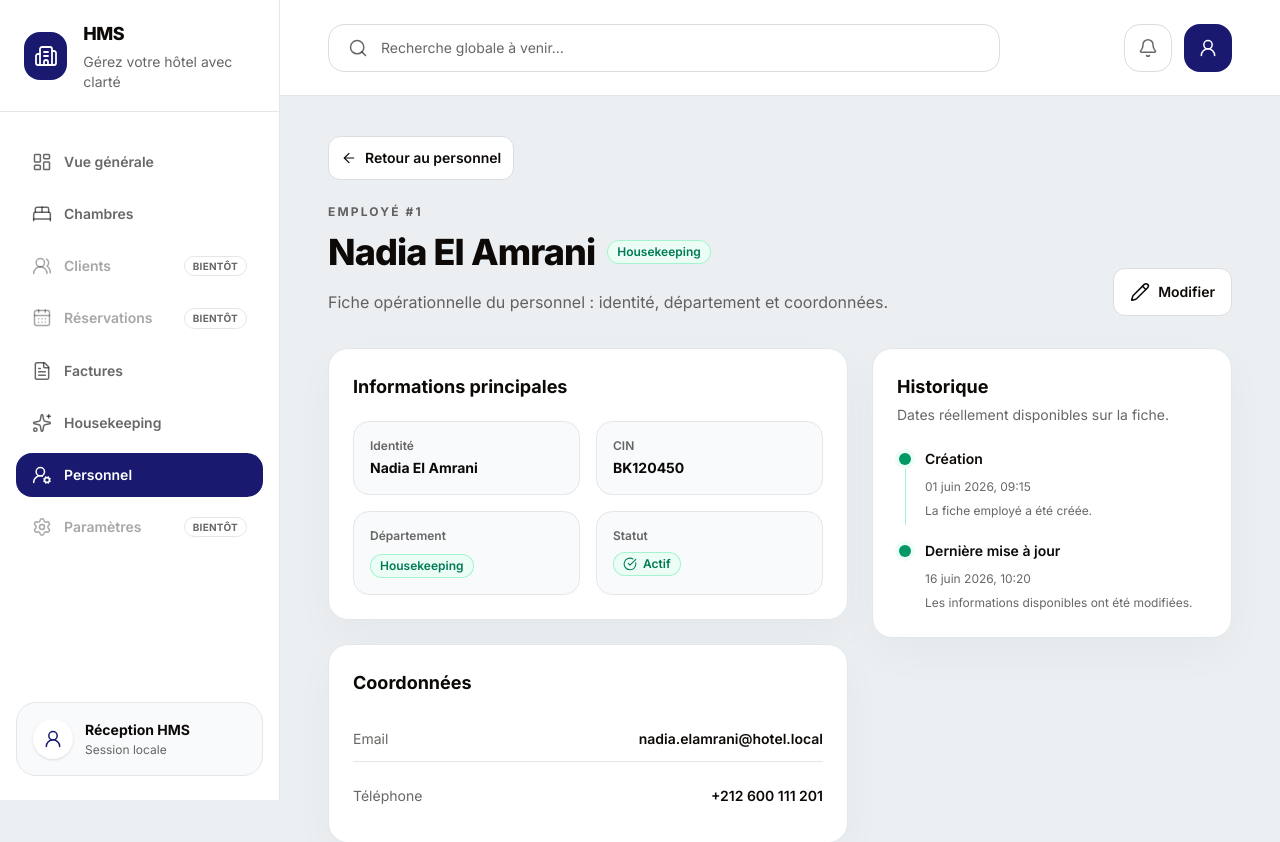
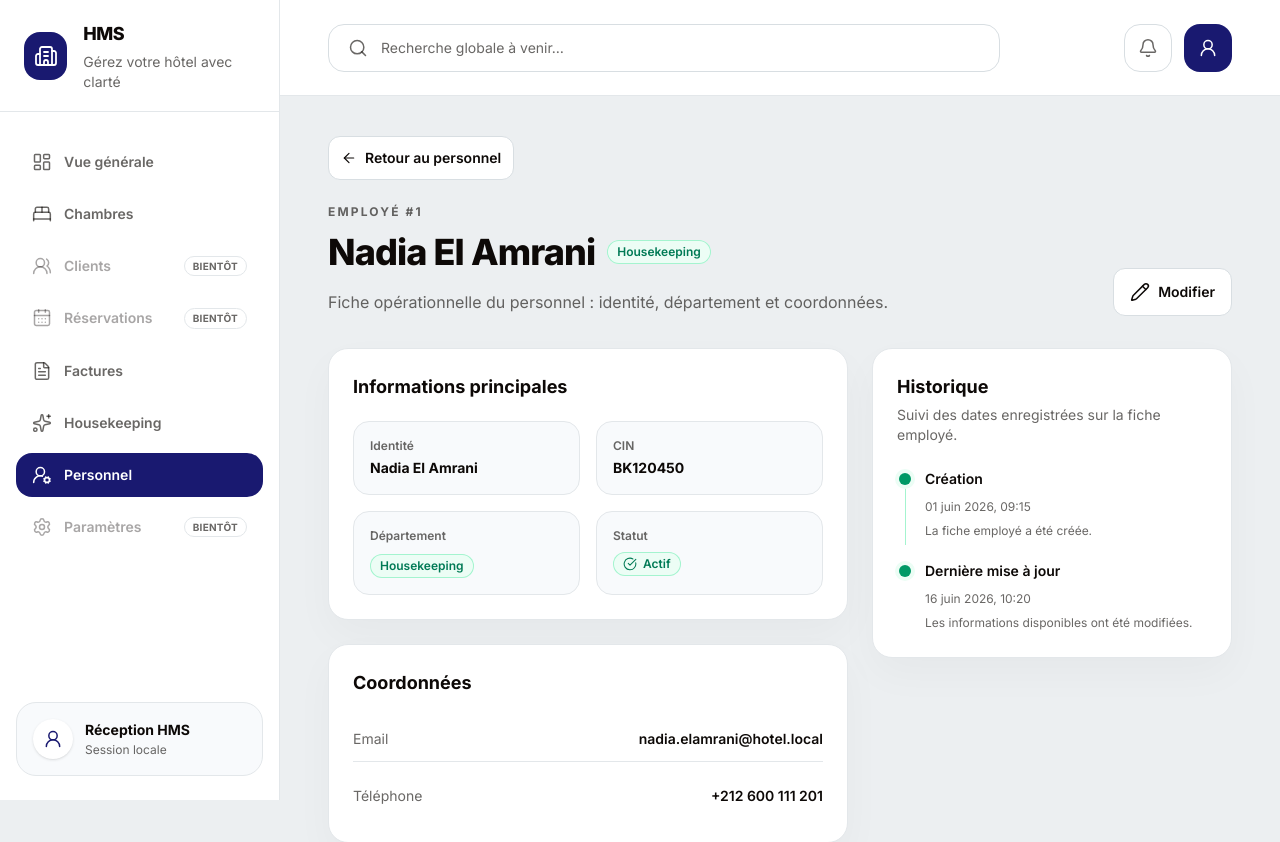
Before and after one commit to Mouad45-bit/hotel-management-system, a Next.js app in the folder frontend/: page /staff/1 in a window 1280 px wide. Shown: the top 842 px of the page. Built offline with nearby package versions, Linux system fonts and the light colour scheme; no server answers.

Commit message:
feat(staff): align employee history with invoice timeline

```diff
--- a/frontend/src/components/staff/StaffDetailClient.tsx
+++ b/frontend/src/components/staff/StaffDetailClient.tsx
@@ -150,7 +150,7 @@ export function StaffDetailClient({ employeeId }: StaffDetailClientProps) {
             date: employee.updatedAt,
             description: "Les informations disponibles ont été modifiées.",
         },
-    ];
+    ].filter((item) => Boolean(item.date));
 
     return (
         <div className="space-y-8">
@@ -255,7 +255,9 @@ export function StaffDetailClient({ employeeId }: StaffDetailClientProps) {
                 <div className="min-w-0 space-y-6">
                     <HmsCard className="p-6">
                         <h3 className="text-lg font-bold text-[var(--hms-text)]">Historique</h3>
-                        <p className="mt-1 text-sm text-[var(--hms-text-muted)]">Dates réellement disponibles sur la fiche.</p>
+                        <p className="mt-1 text-sm text-[var(--hms-text-muted)]">
+                            Suivi des dates enregistrées sur la fiche employé.
+                        </p>
                         <div className="mt-6">
                             {timelineItems.map((item, index) => {
                                 const isLast = index === timelineItems.length - 1;
```
